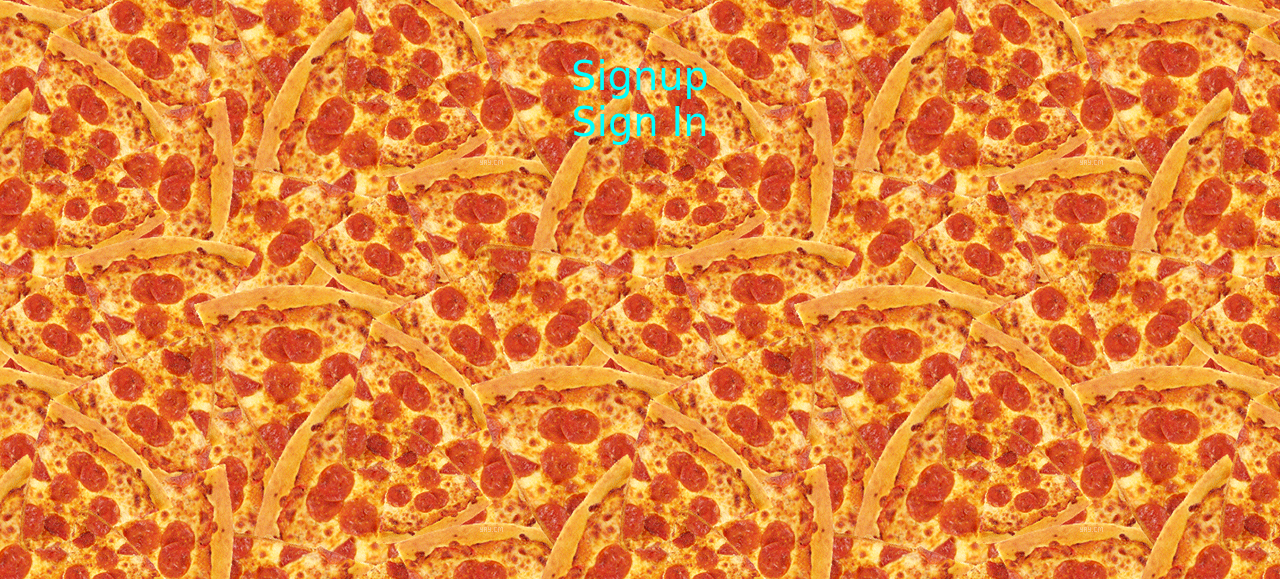
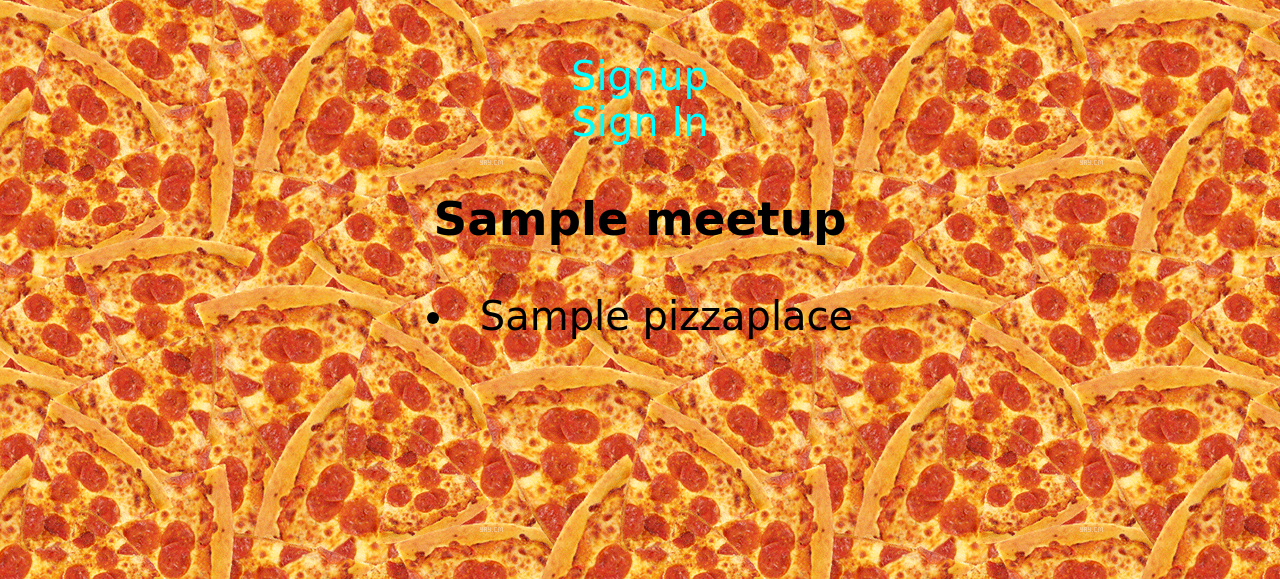
Before and after one commit to nicole-a-tesla/meetup.pizza, a Django app: page / in a window 1280 px wide. Shown: the part 147-726 px from the top of the page. Run offline with Django 3.2, Linux system fonts and the light colour scheme; tables that the repository leaves empty hold one stand-in row (values such as "Sample post"); parts of the project's set-up code (start-up, migrations or seed data) failed here and were passed over.

Commit message:
Add ability to show meetups and pizza places on homepage.

```diff
--- a/meetuppizza/views.py
+++ b/meetuppizza/views.py
@@ -4,9 +4,11 @@ from django.shortcuts import render, redirect
 from django.contrib.auth.models import User
 from django.contrib.auth import authenticate, login, logout
 from meetuppizza.forms import RegistrationForm
+from meetup.models import Meetup
 
 def index(request):
-  return render(request, 'index.html')
+  meetups = Meetup.objects.all()
+  return render(request, 'index.html', {"meetups": meetups})
 
 def sign_up(request):
   if request.method == 'GET':
--- a/static/css/style.css
+++ b/static/css/style.css
@@ -22,3 +22,7 @@ a {
 a:hover {
   text-decoration: underline;
 }
+
+.meetup {
+  color: black;
+}
--- a/templates/index.html
+++ b/templates/index.html
@@ -28,4 +28,18 @@
 
   {% endif %}
 
+  {% for meetup in meetups %}
+
+    <div class="meetup">
+      <h3>{{ meetup }}</h3>
+      {% for place in meetup.pizza_places.all %}
+      <li>
+        {{ place }}
+      </li>
+      {% endfor %}
+    </div>
+
+
+  {% endfor %}
+
 </div>
```
Also changed, not shown: meetuppizza/tests.py (+24 -0 lines).
